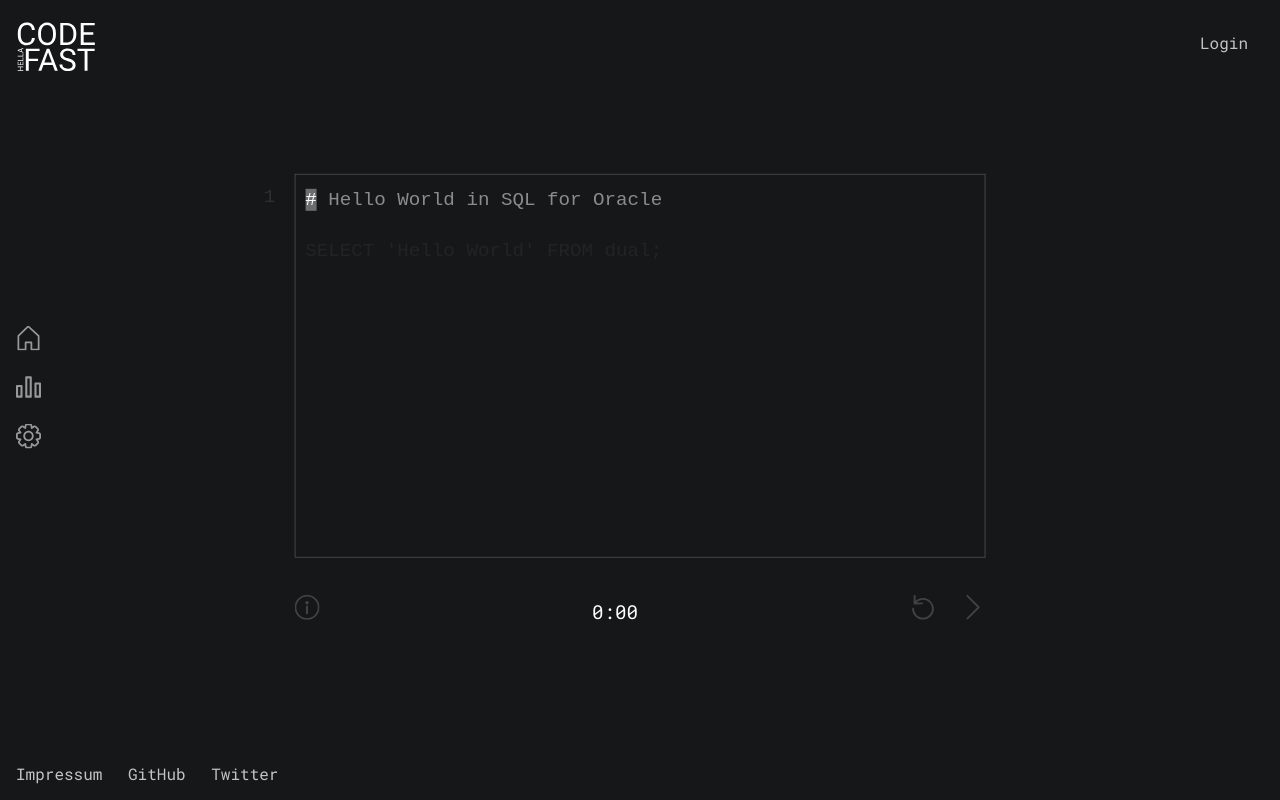
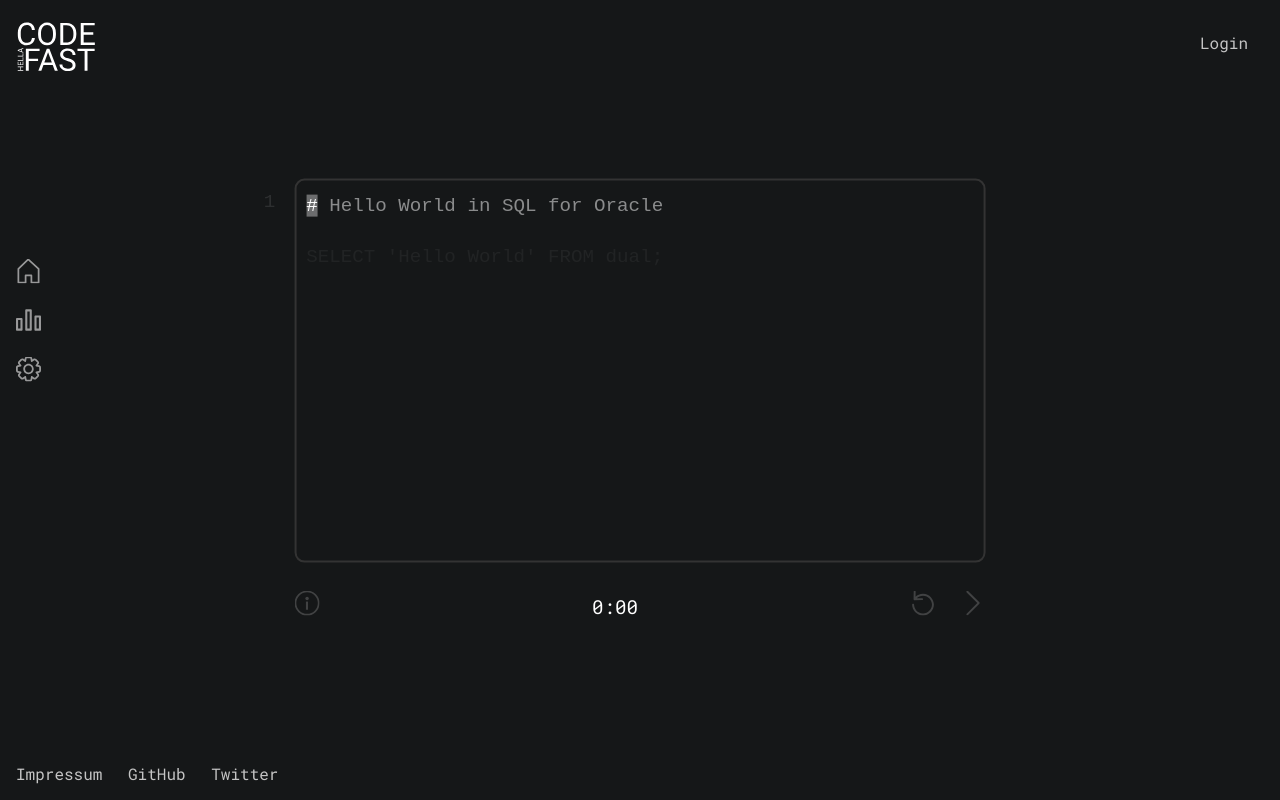
Before and after one commit to juliuswunderlich/speed.dev, a Vue app: page / in a window 1280 px wide. Built offline with nearby package versions, Linux system fonts and the light colour scheme; a small style sheet from the web is missing.

Commit message:
Minor design changes

```diff
--- a/src/App.vue
+++ b/src/App.vue
@@ -85,8 +85,8 @@ body {
   position: absolute;
   display: flex;
   flex-direction: column;
-  top: 30%;
-  transform: translateY(50%);
+  top: 40%;
+  transform: translateY(-50%);
 
   img {
     width: 25px;
--- a/src/components/CodeDisplay.vue
+++ b/src/components/CodeDisplay.vue
@@ -367,7 +367,7 @@ export default {
   display: grid;
   grid-template-columns: 50px 50px auto 50px 50px;
   grid-template-rows: auto 30px;
-  row-gap: 2em;
+  row-gap: 1.5em;
 
   position: absolute;
   top: 50%;
@@ -394,10 +394,17 @@ export default {
   grid-area: 1/ 2/ 2/ 6;
   height: 20em;
   width: 60ch;
-  border-color: #464646;
-	border-width: 1px;
+	padding: .5em;
+
+  border-color: #333;
+	border-width: 2px;
 	border-style: solid;
-	padding: .5em;
+  border-radius: 10px;
+
+  // box-shadow: rgb(223, 222, 222) 0px 0px 6px 1px inset;
+  // background-color: rgba(233, 233, 233, 0.25);
+
+
 }
 
 #stats {
```
Also changed, not shown: 1 other file (tests, documents, lock files or other folders).
